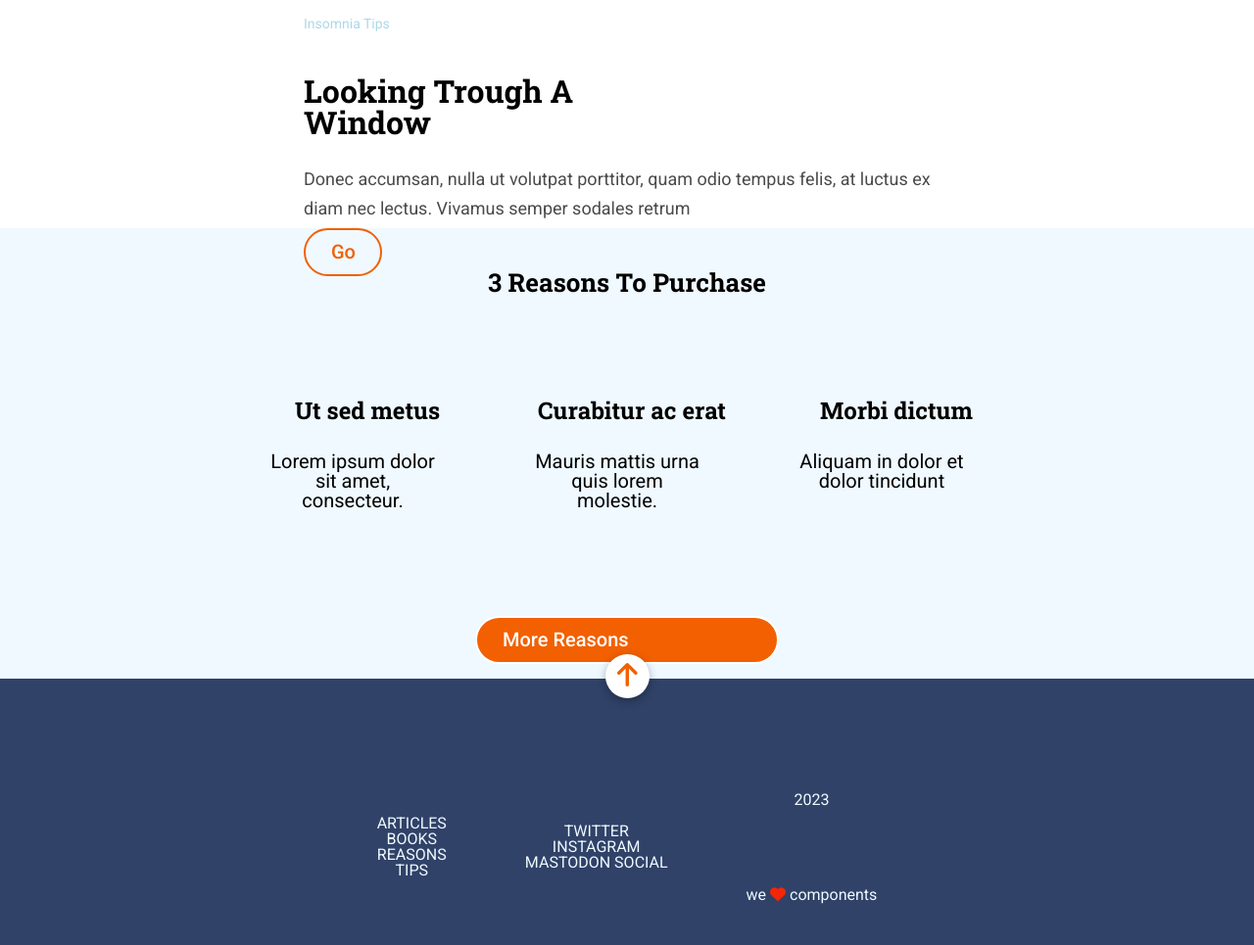
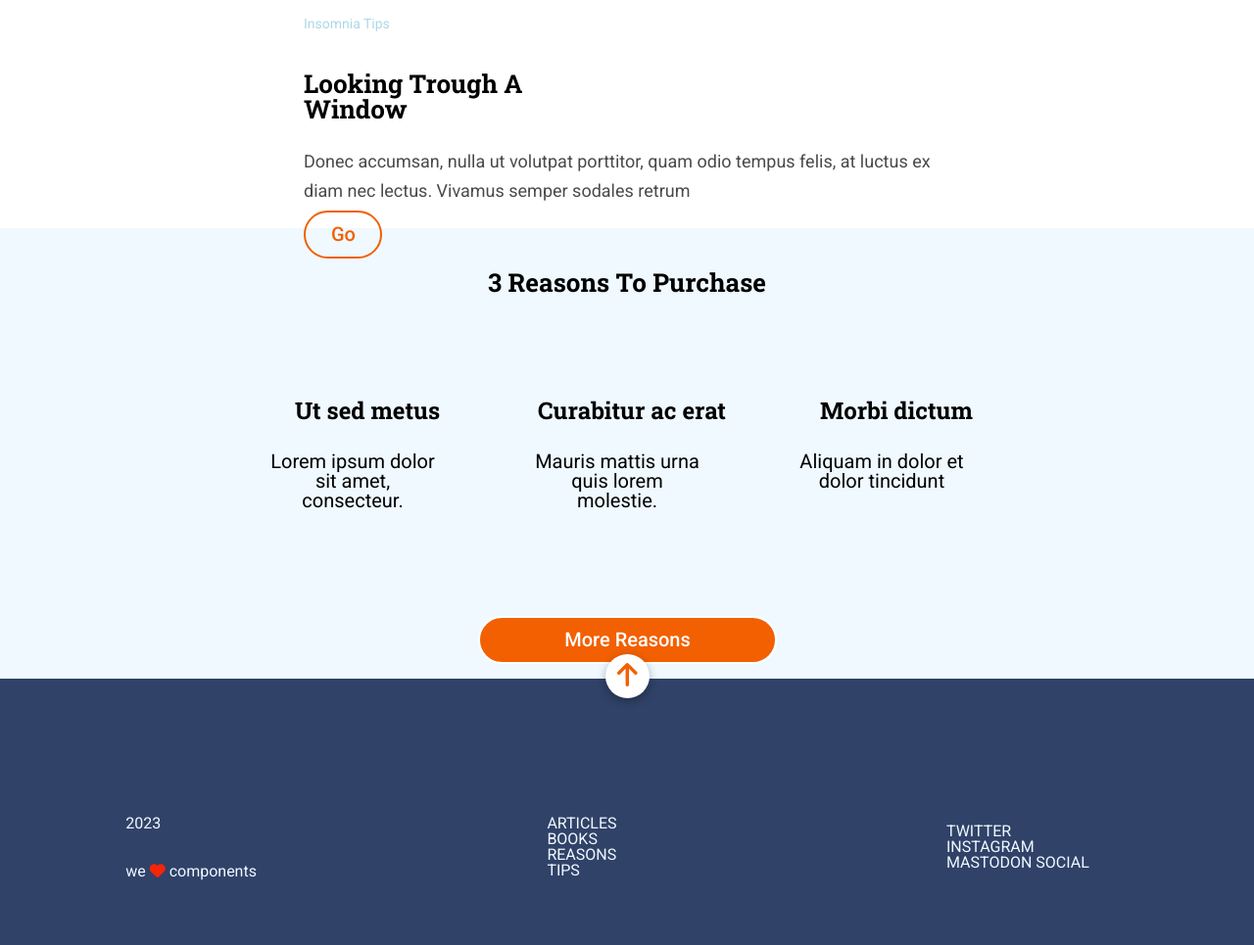
Before and after one commit to Adalab/modulo-1-evaluacion-final-Jenn-jt, a website: page src/html/index.html in a window 1280 px wide. Shown: the part 827-1792 px from the top of the page at 98% size. Drawn offline with nearby package versions, Linux system fonts and the light colour scheme; files that its build step writes are made by us from their sources; files whose address does not match are found by name.

Commit message:
fonthero

```diff
--- a/src/html/partials/footer.html
+++ b/src/html/partials/footer.html
@@ -46,9 +46,9 @@
   </nav>
   <section class="footer__heart">
     <div class="footer__heart--2023">
-      <p class="article1">2023</p>
+      <p class=>2023</p>
 
-      <p class="article2">
+      <p class=>
         we <i class="fa-solid fa-heart" style="color: #f52505"></i> components
       </p>
     </div>
--- a/src/scss/layout/_footer.scss
+++ b/src/scss/layout/_footer.scss
@@ -95,26 +95,43 @@ ul {
     order: -1;
 }
 
+.footer__nav1{
+    order: 2;
+}
+
+.footer__nav2{
+    order: 3;
+}
+
 .footer {
     flex-direction: row;
     justify-content: space-around;
     position:relative;
+    text-align: left;
 
 }
 }
 /*desktop*/
 @media screen and (min-width: 1280px) {
 
-.article1 {
-    order: 2;
-}
+    .footer__heart--2023 {
+        order: -1;
+    }
 
-.article2 {
-    order: 3;
-}
+.footer__nav1 {
+        order: 2;
+    }
 
+.footer__nav2 {
+        order: 3;
+    }
 .footer {
     justify-content: center;
+    text-align: left;
+    flex-direction: row;
+        justify-content: space-around;
+        position: relative;
+
 }
 
 .article1,
--- a/src/scss/layout/_hero.scss
+++ b/src/scss/layout/_hero.scss
@@ -73,6 +73,8 @@
 .hero__subtitle {
      font-size: 24px;
 }
+
+
 }
 
 /*desktop*/
@@ -85,5 +87,6 @@
 .hero__title {
     font-size: 100px;
     line-height: 132px;
+
 }
 }
--- a/src/scss/layout/_section1.scss
+++ b/src/scss/layout/_section1.scss
@@ -16,6 +16,7 @@
      height: 60px;
      font-family:$font-secundary;
      font-weight: bolder;
+     font-size:26px;
 
      }
 
--- a/src/scss/layout/_section2.scss
+++ b/src/scss/layout/_section2.scss
@@ -72,6 +72,7 @@
 
 .section2__buttonreasons {
     margin-top: 30px;
+    text-align: center;
 }
 
 .section2__article {
@@ -91,7 +92,8 @@
 @media screen and (min-width: 1280px) {
 
     .section2__buttonreasons{
-    width: 255px;
-}
+    width: 250px;
+    text-align: center;
 
 }
+}
```
